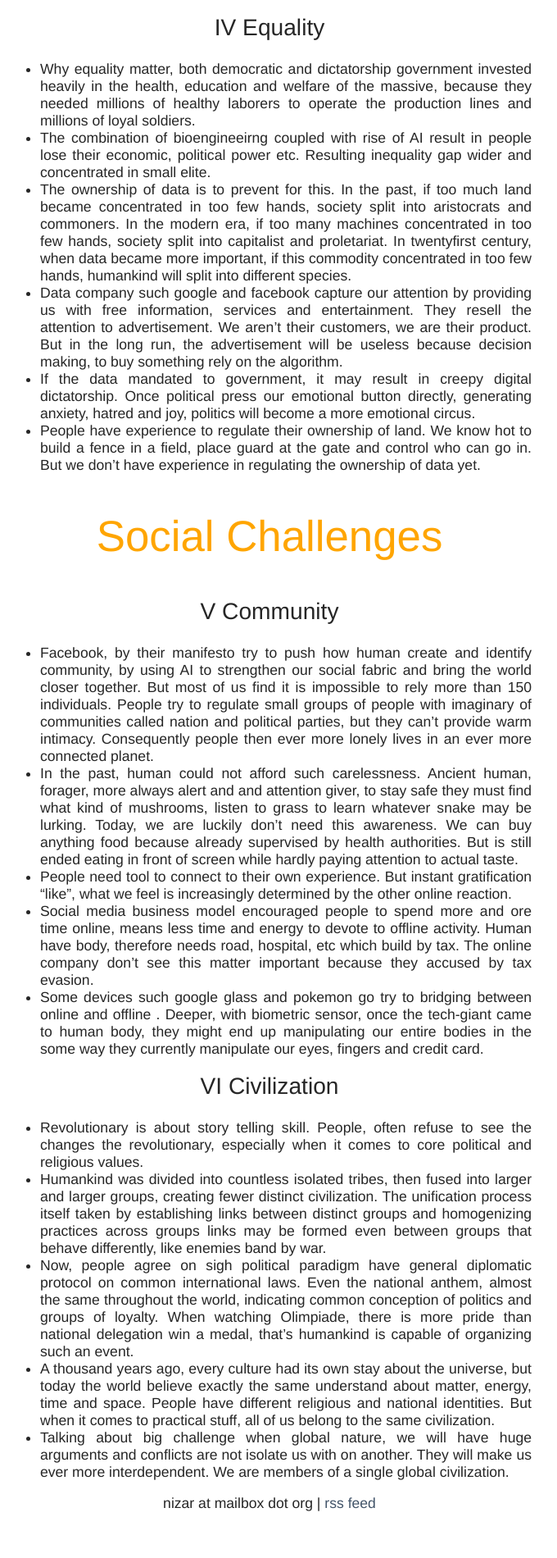
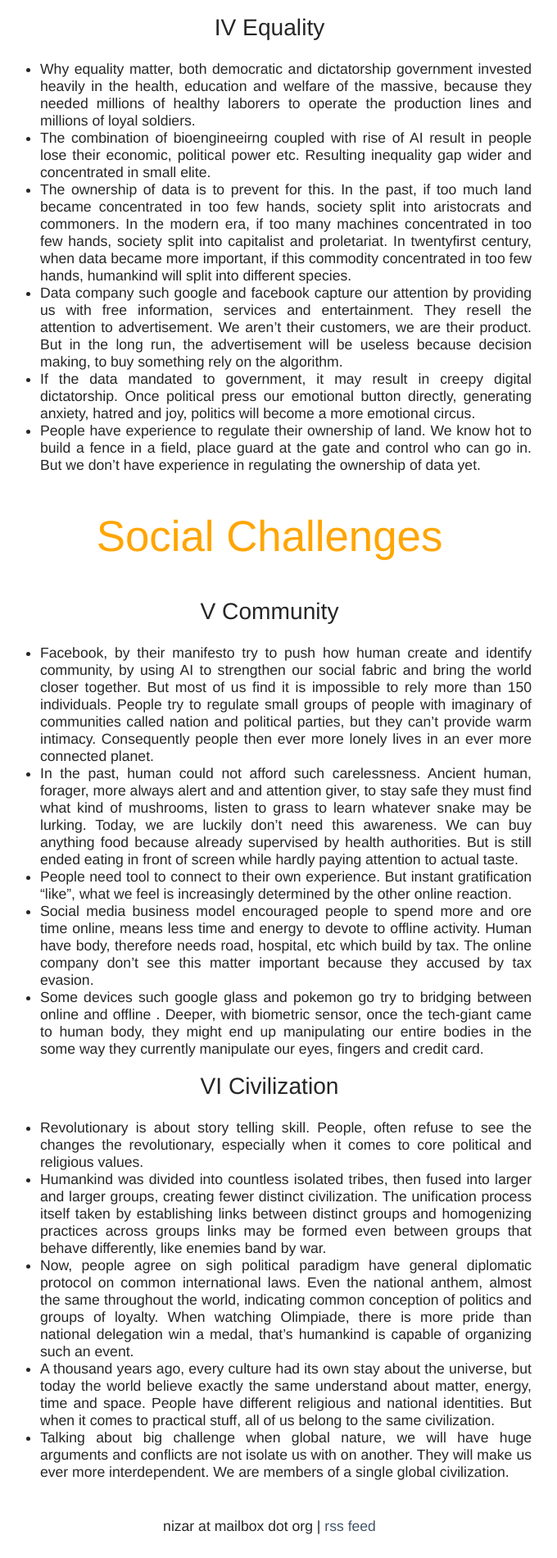
Before and after one commit to kuturana/kuturana.github.io, a Jekyll site: the page built from note/21lessons_review.md, in a window 1280 px wide. Shown: the part 2578-4478 px from the top of the page at 82% size, without its empty margins (311-991 px from the left). Built offline with Jekyll 4.4.1, drawn with Linux system fonts in a browser that asks for light colours; our own code applies the rules of GitHub Pages for plain Markdown files; before the commit the page ends 4450 px from its top, so only the background shows below that.

Commit message:
layouting

```diff
--- a/_sass/_layout.scss
+++ b/_sass/_layout.scss
@@ -54,7 +54,7 @@
 }
 footer {
   text-align: center;
-  padding-bottom: 10px;
+  padding: 10px;
 }
 hr {
     height: 1px;
```
